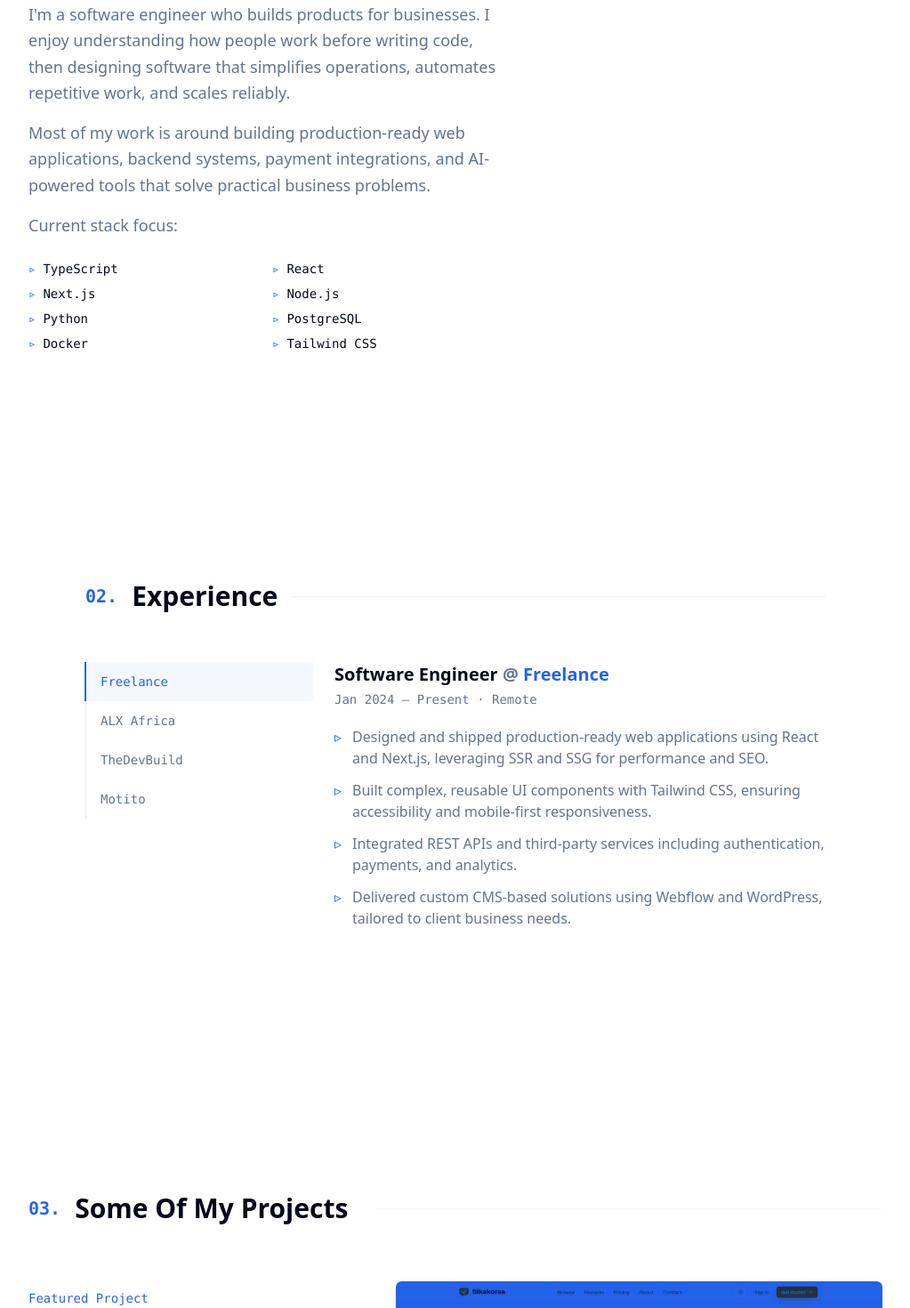
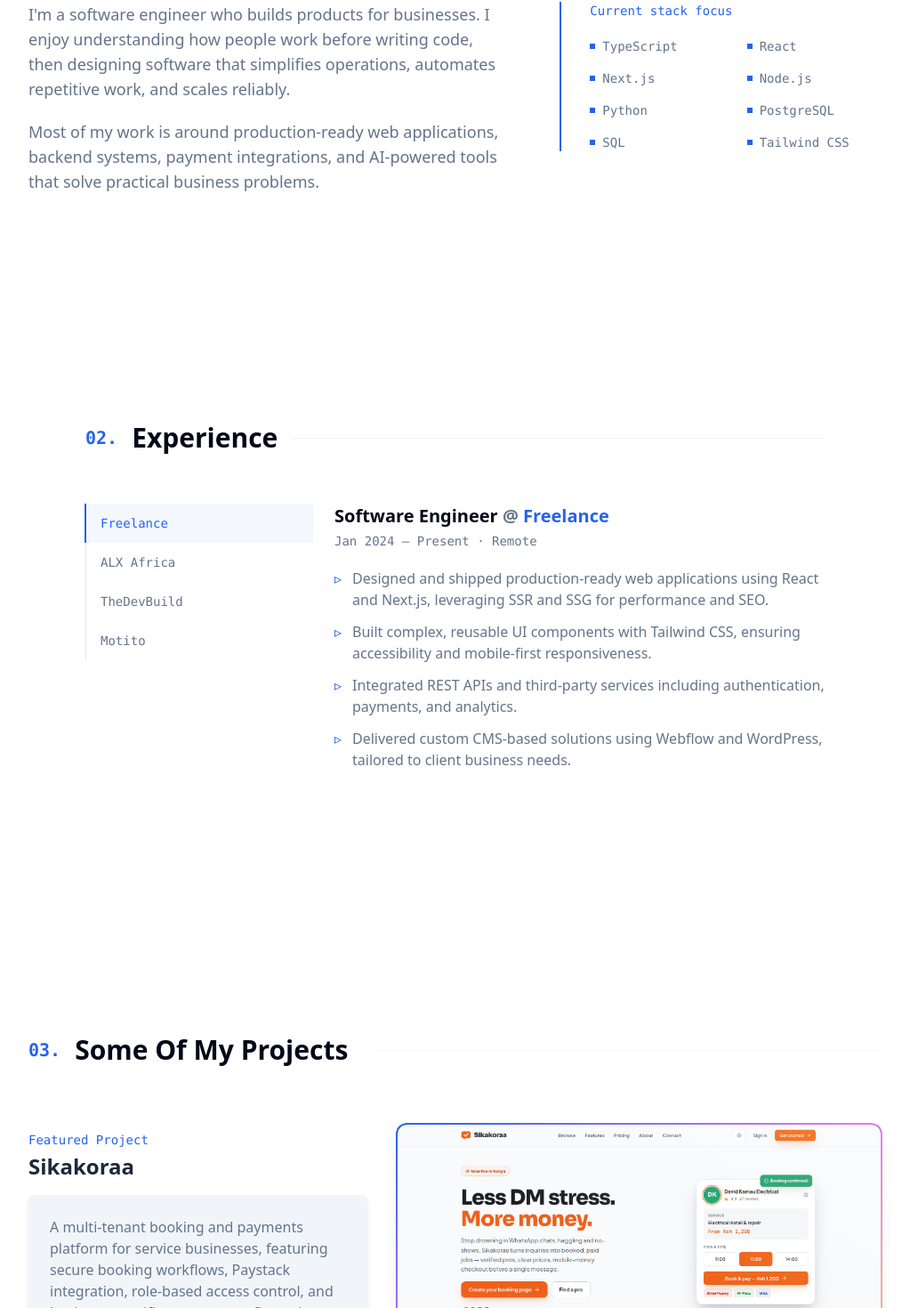
Before and after one commit to luckys-lnz/luckys-portfolio, a Next.js app: page / in a window 1280 px wide. Shown: the part 994-2464 px from the top of the page at 89% size, without its empty margins (128-1151 px from the left). Built offline with nearby package versions, Linux system fonts and the light colour scheme; a web font is replaced by a local one.

Commit message:
style: enhance visual presentation of About and Projects sections with improved layout and animations

```diff
--- a/components/about-section.tsx
+++ b/components/about-section.tsx
@@ -1,7 +1,6 @@
 "use client";
 
 import { motion, useInView } from "framer-motion";
-import Image from "next/image";
 import { useRef } from "react";
 
 export function AboutSection() {
@@ -15,7 +14,7 @@
     "Node.js",
     "Python",
     "PostgreSQL",
-    "Docker",
+    "SQL",
     "Tailwind CSS",
   ];
 
@@ -47,36 +46,35 @@
             </h2>
           </motion.div>
 
-          {/* Content Grid */}
-          <div className="grid md:grid-cols-12 gap-12 items-center">
-            {/* Text Content */}
+          <div className="grid md:grid-cols-12 gap-10 md:gap-16 items-start">
             <motion.div
               variants={itemVariants}
-  className="md:col-span-7 space-y-6"
+              className="md:col-span-7 space-y-5"
             >
-  <div className="space-y-4 text-muted-foreground text-lg leading-relaxed">
-    <p>
-      I'm a software engineer who builds products for businesses. I enjoy
-      understanding how people work before writing code, then designing
-      software that simplifies operations, automates repetitive work, and
-      scales reliably.
+              <p className="max-w-2xl text-base md:text-lg leading-relaxed text-muted-foreground">
+                I'm a software engineer who builds products for businesses. I
+                enjoy understanding how people work before writing code, then
+                designing software that simplifies operations, automates
+                repetitive work, and scales reliably.
               </p>
+              <p className="max-w-2xl text-base md:text-lg leading-relaxed text-muted-foreground">
+                Most of my work is around production-ready web applications,
+                backend systems, payment integrations, and AI-powered tools that
+                solve practical business problems.
+              </p>
+            </motion.div>
 
-    <p>
-      Most of my work is around building production-ready web applications,
-      backend systems, payment integrations, and AI-powered tools that solve
-      practical business problems.
+            <motion.div
+              variants={itemVariants}
+              className="md:col-span-5 border-l-2 border-primary pl-6 md:pl-8"
+            >
+              <p className="mb-5 font-mono text-sm text-primary">
+                Current stack focus
               </p>
-
-    <p>Current stack focus:</p>
-  </div>
-
-  <ul className="grid grid-cols-2 gap-2 text-sm font-mono">
-    {skills.map((skill, idx) => (
-      <li key={idx} className="flex items-center gap-2 group">
-        <span className="text-primary group-hover:translate-x-1 transition-transform">
-          ▹
-        </span>
+              <ul className="grid grid-cols-2 gap-x-6 gap-y-4 text-sm font-mono text-muted-foreground">
+                {skills.map((skill) => (
+                  <li key={skill} className="flex items-center gap-2">
+                    <span className="h-1.5 w-1.5 bg-primary" />
                     {skill}
                   </li>
                 ))}
--- a/components/projects-section.tsx
+++ b/components/projects-section.tsx
@@ -189,18 +189,20 @@
                     target="_blank"
                     rel="noopener noreferrer"
                     aria-label={`${project.title} live demo or repository`}
-                    className="block rounded-md overflow-hidden shadow-lg"
+                    className="block rounded-xl overflow-hidden shadow-lg shadow-slate-950/10 transition-all duration-500 group-hover:-translate-y-1 group-hover:shadow-2xl group-hover:shadow-primary/20"
                   >
-                    {/* Image Container with Accent Tint */}
-                    <div className="relative rounded-md overflow-hidden aspect-[16/10] bg-primary">
-                      <Image
-                        src={project.image}
-                        alt={`Screenshot of ${project.title}`}
-                        fill
-                        className="object-cover transition-all duration-500 mix-blend-multiply opacity-90 group-hover:mix-blend-normal group-hover:opacity-100 group-hover:scale-110"
-                      />
-                      {/* Subtle Overlay to ensure color matching */}
-                      <div className="absolute inset-0 bg-primary/10 group-hover:bg-transparent transition-colors duration-500" />
+                    {/* Image frame keeps screenshots vivid while adding a distinctive accent. */}
+                    <div className="relative rounded-xl overflow-hidden aspect-[16/10] bg-gradient-to-br from-primary via-fuchsia-500/70 to-amber-300 p-[2px]">
+                      <div className="relative h-full overflow-hidden rounded-[10px] bg-slate-950">
+                        <Image
+                          src={project.image}
+                          alt={`Screenshot of ${project.title}`}
+                          fill
+                          className="object-cover opacity-100 saturate-110 contrast-105 transition-transform duration-700 group-hover:scale-105"
+                        />
+                        <div className="absolute inset-0 bg-gradient-to-tr from-slate-950/25 via-transparent to-amber-200/20 mix-blend-screen transition-opacity duration-500 group-hover:opacity-60" />
+                        <div className="absolute inset-0 opacity-20 mix-blend-overlay [background-image:linear-gradient(rgba(255,255,255,0.25)_1px,transparent_1px),linear-gradient(90deg,rgba(255,255,255,0.25)_1px,transparent_1px)] [background-size:28px_28px]" />
+                      </div>
                     </div>
                   </Link>
                 </div>
```
Lines whose indentation alone changed are shown as unchanged.
